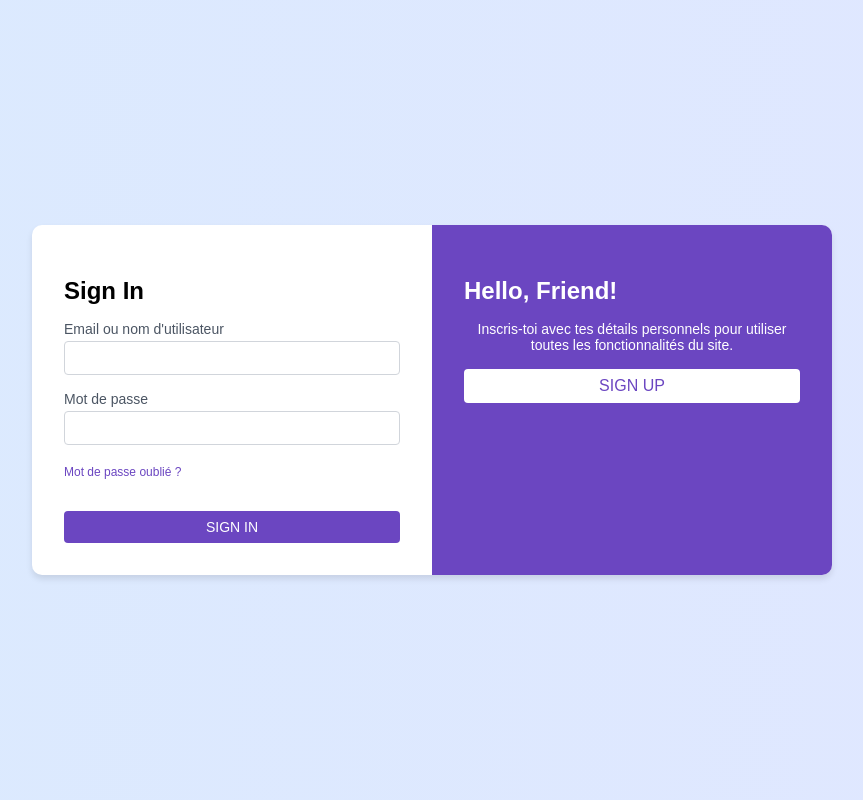
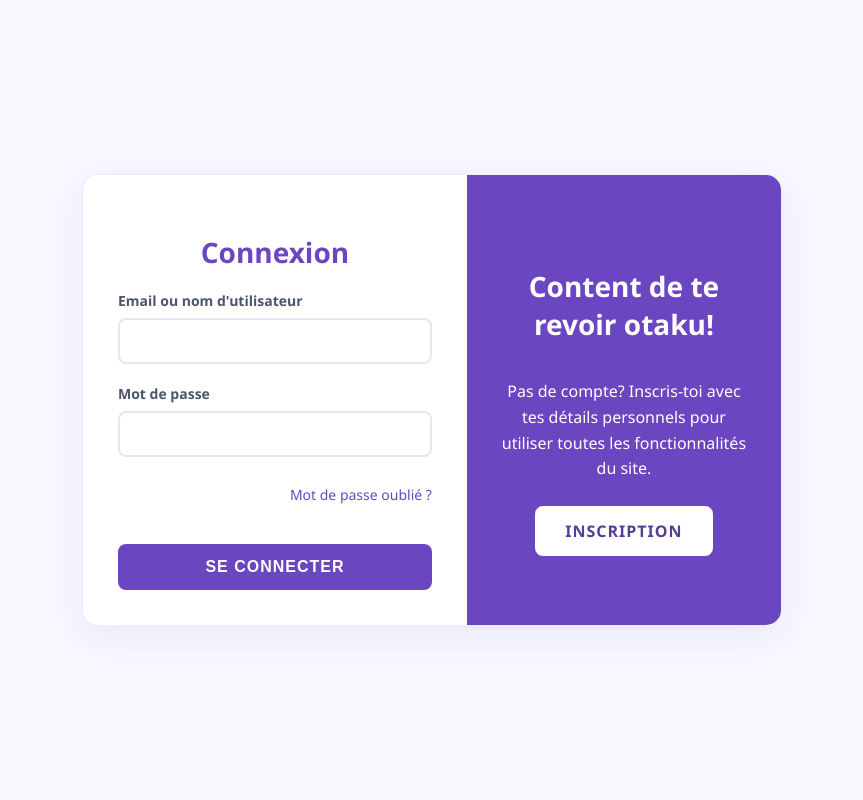
Before and after one commit to DanielEsso237/odc_contest, a Django app: page /accounts/login/ in a window 1280 px wide. Shown: the whole page, without its empty margins (208-1071 px from the left). Run offline with Django 5.2, Linux system fonts and the light colour scheme.

Commit message:
style : stylized login and register pages

```diff
--- a/accounts/static/accounts/css/login.css
+++ b/accounts/static/accounts/css/login.css
@@ -1,136 +1,375 @@
+* {
+    box-sizing: border-box;
+}
+
 body {
-    background: linear-gradient(to right, #dbeafe, #e0e7ff);
+    background: #f8f9ff;
     display: flex;
     justify-content: center;
     align-items: center;
     min-height: 100vh;
     margin: 0;
-    font-family: Arial, sans-serif;
+    font-family: 'Segoe UI', Tahoma, Geneva, Verdana, sans-serif;
+    overflow-x: hidden;
 }
+
+
 
 .login-container {
     background: #ffffff;
-    border-radius: 10px;
-    box-shadow: 0 4px 6px rgba(0, 0, 0, 0.1);
+    border-radius: 16px;
+    box-shadow: 0 10px 40px rgba(107, 70, 193, 0.1);
     overflow: hidden;
     display: flex;
     flex-direction: column;
-    max-width: 800px;
-    width: 100%;
+    max-width: 700px;
+    width: 85%;
+    position: relative;
+    z-index: 1;
+    animation: slideUp 0.8s ease-out;
+    border: 1px solid rgba(107, 70, 193, 0.1);
+}
+
+@keyframes slideUp {
+    from {
+        opacity: 0;
+        transform: translateY(50px);
+    }
+    to {
+        opacity: 1;
+        transform: translateY(0);
+    }
 }
 
 @media (min-width: 768px) {
     .login-container {
         flex-direction: row;
+        width: 85%;
     }
 }
 
 .login-section, .signup-section {
-    padding: 32px;
+    padding: 30px;
     width: 100%;
+    transition: all 0.3s ease;
 }
 
 @media (min-width: 768px) {
     .login-section {
-        width: 50%;
+        width: 55%;
+        padding: 35px;
     }
     .signup-section {
-        width: 50%;
+        width: 45%;
+        background-color: #6b46c1;
+        color: #ffffff;
+        display: flex;
+        flex-direction: column;
+        justify-content: center;
+        align-items: center;
+        text-align: center;
+        position: relative;
+    }
+}
+
+/* Effet subtil pour la section signup */
+.signup-section::before {
+    content: '';
+    position: absolute;
+    top: 0;
+    left: 0;
+    right: 0;
+    bottom: 0;
+    background: rgba(255, 255, 255, 0.05);
+    z-index: -1;
+}
+
+.login-title, .signup-title {
+    font-size: 28px;
+    font-weight: 700;
+    margin-bottom: 20px;
+    color: #6b46c1;
+    text-align: center;
+    animation: fadeIn 1s ease-out 0.3s both;
+}
+
+.signup-title {
+    color: #ffffff;
+}
+
+@keyframes fadeIn {
+    from {
+        opacity: 0;
+        transform: translateY(20px);
+    }
+    to {
+        opacity: 1;
+        transform: translateY(0);
+    }
+}
+
+.login-form {
+    display: flex;
+    flex-direction: column;
+    gap: 20px;
+    animation: fadeIn 1s ease-out 0.5s both;
+}
+
+.form-group {
+    display: flex;
+    flex-direction: column;
+    position: relative;
+}
+
+.form-group label {
+    font-size: 14px;
+    color: #4a5568;
+    margin-bottom: 8px;
+    font-weight: 600;
+    transition: color 0.3s ease;
+}
+
+.form-group input, .form-group select, .form-group textarea {
+    padding: 12px 16px;
+    border: 2px solid #e2e8f0;
+    border-radius: 8px;
+    font-size: 16px;
+    transition: all 0.3s ease;
+    background: #ffffff;
+}
+
+.form-group input:focus, .form-group select:focus, .form-group textarea:focus {
+    outline: none;
+    border-color: #6b46c1;
+    box-shadow: 0 0 0 3px rgba(107, 70, 193, 0.1);
+    transform: translateY(-2px);
+}
+
+.form-group input:hover, .form-group select:hover, .form-group textarea:hover {
+    border-color: #cbd5e0;
+    transform: translateY(-1px);
+}
+
+.forgot-password {
+    display: block;
+    font-size: 14px;
+    color: #6b46c1;
+    text-decoration: none;
+    margin-top: 8px;
+    text-align: right;
+    transition: all 0.3s ease;
+}
+
+.forgot-password:hover {
+    color: #553c9a;
+    transform: translateX(-3px);
+}
+
+.login-button {
+    padding: 14px 32px;
+    background-color: #6b46c1;
+    color: #ffffff;
+    border: none;
+    border-radius: 8px;
+    cursor: pointer;
+    font-size: 16px;
+    font-weight: 600;
+    margin-top: 20px;
+    transition: all 0.3s ease;
+    text-transform: uppercase;
+    letter-spacing: 1px;
+    position: relative;
+    overflow: hidden;
+}
+
+.login-button::before {
+    content: '';
+    position: absolute;
+    top: 0;
+    left: -100%;
+    width: 100%;
+    height: 100%;
+    background: rgba(255, 255, 255, 0.1);
+    transition: left 0.5s ease;
+}
+
+.login-button:hover::before {
+    left: 100%;
+}
+
+.login-button:hover {
+    background-color: #553c9a;
+    transform: translateY(-2px);
+    box-shadow: 0 8px 20px rgba(107, 70, 193, 0.3);
+}
+
+.login-button:active {
+    transform: translateY(-1px);
+}
+
+.signup-text {
+    font-size: 16px;
+    text-align: center;
+    margin-bottom: 24px;
+    line-height: 1.6;
+    opacity: 0.9;
+    animation: fadeIn 1s ease-out 0.7s both;
+}
+
+.signup-button {
+    display: inline-block;
+    padding: 12px 28px;
+    background: #ffffff; ;
+    color: #553c9a;
+    text-align: center;
+    text-decoration: none;
+    border-radius: 8px;
+    border: 2px solid #ffffff;
+    transition: all 0.3s ease;
+    font-weight: 600;
+    text-transform: uppercase;
+    letter-spacing: 1px;
+    animation: fadeIn 1s ease-out 0.9s both;
+}
+
+.signup-button:hover {
+    background: #ffffff;
+    color: #6b46c1;
+    transform: translateY(-2px);
+    box-shadow: 0 8px 20px rgba(255, 255, 255, 0.2);
+}
+
+.message {
+    padding: 14px 18px;
+    margin-bottom: 18px;
+    border-radius: 8px;
+    text-align: center;
+    font-weight: 500;
+    animation: slideDown 0.5s ease-out;
+}
+
+@keyframes slideDown {
+    from {
+        opacity: 0;
+        transform: translateY(-20px);
+    }
+    to {
+        opacity: 1;
+        transform: translateY(0);
+    }
+}
+
+.success {
+    background: rgba(16, 185, 129, 0.9);
+    color: #ffffff;
+    border-left: 4px solid #10b981;
+}
+
+.error {
+    background: rgba(239, 68, 68, 0.9);
+    color: #ffffff;
+    border-left: 4px solid #ef4444;
+}
+
+/* Styles pour les champs d'erreur */
+.form-group .error {
+    color: #ef4444;
+    font-size: 12px;
+    margin-top: 4px;
+    padding: 0;
+    background: none;
+    border: none;
+    animation: shake 0.5s ease-in-out;
+}
+
+@keyframes shake {
+    0%, 100% { transform: translateX(0); }
+    25% { transform: translateX(-5px); }
+    75% { transform: translateX(5px); }
+}
+
+/* Animation d'entrée pour les éléments du formulaire */
+.form-group {
+    animation: fadeInUp 0.6s ease-out forwards;
+    opacity: 0;
+}
+
+.form-group:nth-child(1) { animation-delay: 0.1s; }
+.form-group:nth-child(2) { animation-delay: 0.2s; }
+.form-group:nth-child(3) { animation-delay: 0.3s; }
+.form-group:nth-child(4) { animation-delay: 0.4s; }
+.form-group:nth-child(5) { animation-delay: 0.5s; }
+
+@keyframes fadeInUp {
+    from {
+        opacity: 0;
+        transform: translateY(30px);
+    }
+    to {
+        opacity: 1;
+        transform: translateY(0);
+    }
+}
+
+/* Responsive design amélioré */
+@media (max-width: 767px) {
+    .login-container {
+        margin: 20px;
+        border-radius: 12px;
+    }
+
+    .login-section, .signup-section {
+        padding: 25px 20px;
+    }
+
+    .login-title, .signup-title {
+        font-size: 24px;
+    }
+
+    .signup-section {
         background-color: #6b46c1;
         color: #ffffff;
     }
 }
 
-.login-title, .signup-title {
-    font-size: 24px;
-    font-weight: bold;
-    margin-bottom: 16px;
+/* Loading state pour les boutons */
+.login-button:disabled {
+    opacity: 0.7;
+    cursor: not-allowed;
+    transform: none;
 }
 
-.login-form {
-    display: flex;
-    flex-direction: column;
-    gap: 16px;
+.login-button:disabled:hover {
+    transform: none;
+    box-shadow: none;
 }
 
-.form-group {
-    display: flex;
-    flex-direction: column;
+/* Style pour les champs de fichier */
+input[type="file"] {
+    padding: 10px;
+    border: 2px dashed #e2e8f0;
+    background: rgba(248, 250, 252, 0.8);
 }
 
-.form-group label {
-    font-size: 14px;
-    color: #4b5563;
-    margin-bottom: 4px;
+input[type="file"]:hover {
+    border-color: #6b46c1;
+    background: rgba(107, 70, 193, 0.05);
 }
 
-.form-group input {
-    padding: 8px;
-    border: 1px solid #d1d5db;
-    border-radius: 4px;
-    font-size: 14px;
+/* Amélioration pour les textarea */
+textarea {
+    resize: vertical;
+    min-height: 100px;
 }
 
-.forgot-password {
-    display: block;
-    font-size: 12px;
-    color: #6b46c1;
-    text-decoration: none;
-    margin-top: 4px;
+/* Style pour les checkboxes et radio buttons */
+input[type="checkbox"], input[type="radio"] {
+    width: auto;
+    margin-right: 8px;
 }
 
-.forgot-password:hover {
-    text-decoration: underline;
+/* Effet de focus avancé */
+.form-group:focus-within label {
+    color: #6b46c1;
+    transform: translateY(-2px);
 }
-
-.login-button {
-    padding: 8px;
-    background-color: #6b46c1;
-    color: #ffffff;
-    border: none;
-    border-radius: 4px;
-    cursor: pointer;
-    font-size: 14px;
-    margin-top: 16px;
-}
-
-.login-button:hover {
-    background-color: #553c9a;
-}
-
-.signup-text {
-    font-size: 14px;
-    text-align: center;
-    margin-bottom: 16px;
-}
-
-.signup-button {
-    display: block;
-    padding: 8px;
-    background-color: #ffffff;
-    color: #6b46c1;
-    text-align: center;
-    text-decoration: none;
-    border-radius: 4px;
-}
-
-.signup-button:hover {
-    background-color: #f9fafb;
-}
-
-.message {
-    padding: 8px;
-    margin-bottom: 16px;
-    border-radius: 4px;
-    text-align: center;
-}
-
-.success {
-    background-color: #10b981;
-    color: #ffffff;
-}
-
-.error {
-    background-color: #ef4444;
-    color: #ffffff;
-}
--- a/accounts/templates/accounts/login.html
+++ b/accounts/templates/accounts/login.html
@@ -11,7 +11,7 @@
     <div class="login-container">
         <!-- Section Connexion -->
         <div class="login-section">
-            <h2 class="login-title">Sign In</h2>
+            <h2 class="login-title">Connexion</h2>
             {% if messages %}
                 {% for message in messages %}
                     <div class="message {% if message.tags == 'error' %}error{% else %}success{% endif %}">
@@ -30,14 +30,14 @@
                     <input type="password" id="password" name="password" required>
                 </div>
                 <a href="#" class="forgot-password">Mot de passe oublié ?</a>
-                <button type="submit" class="login-button">SIGN IN</button>
+                <button type="submit" class="login-button">SE CONNECTER</button>
             </form>
         </div>
-        <!-- Section Inscription -->
+
         <div class="signup-section">
-            <h2 class="signup-title">Hello, Friend!</h2>
-            <p class="signup-text">Inscris-toi avec tes détails personnels pour utiliser toutes les fonctionnalités du site.</p>
-            <a href="{% url 'accounts:register' %}" class="signup-button">SIGN UP</a>
+            <h2 class="signup-title">Content de te revoir otaku!</h2>
+            <p class="signup-text">Pas de compte? Inscris-toi avec tes détails personnels pour utiliser toutes les fonctionnalités du site.</p>
+            <a href="{% url 'accounts:register' %}" class="signup-button">INSCRIPTION</a>
         </div>
     </div>
 </body>
```
Also changed, not shown: accounts/templates/accounts/register.html (+5 -5 lines).
